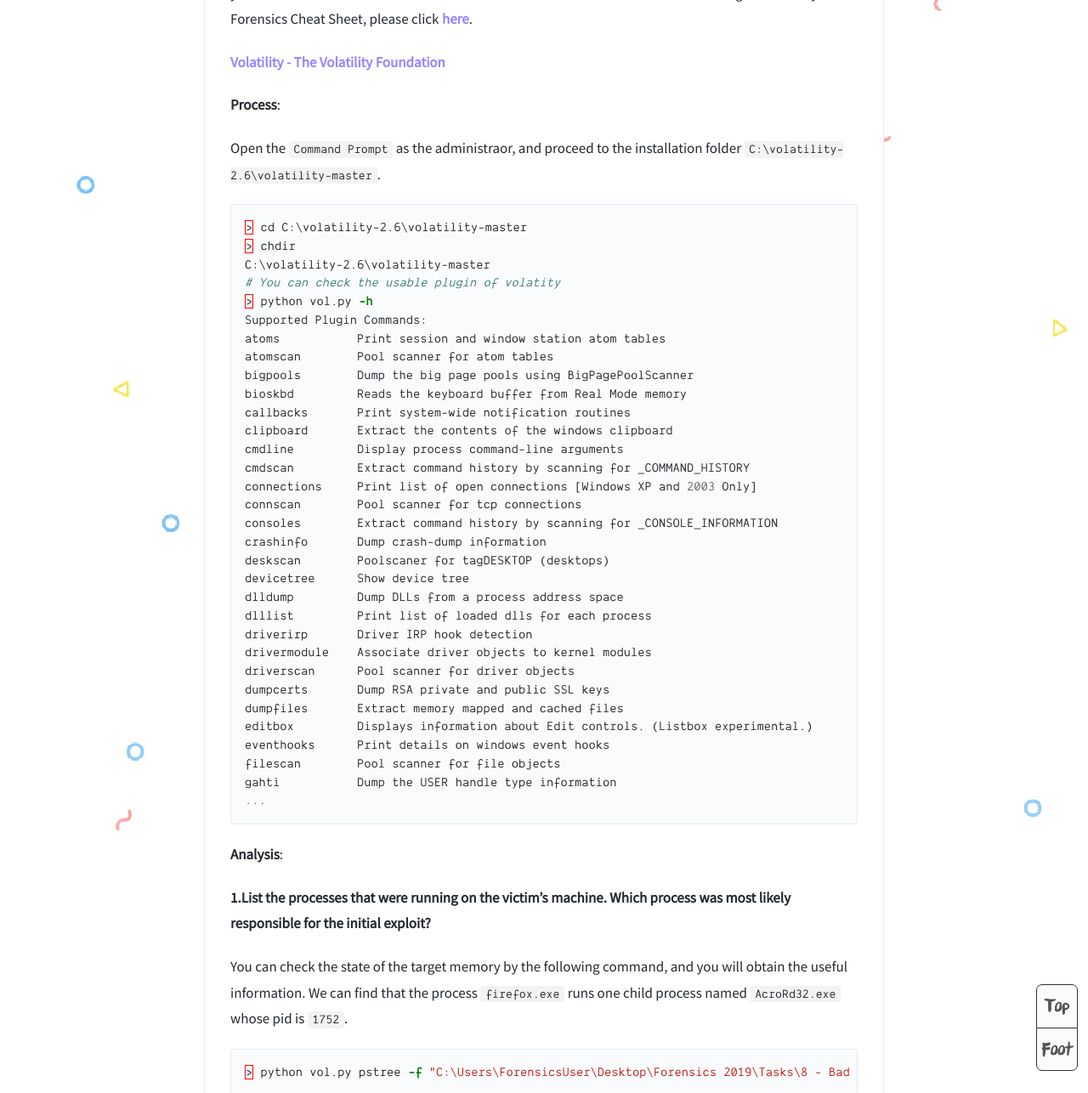
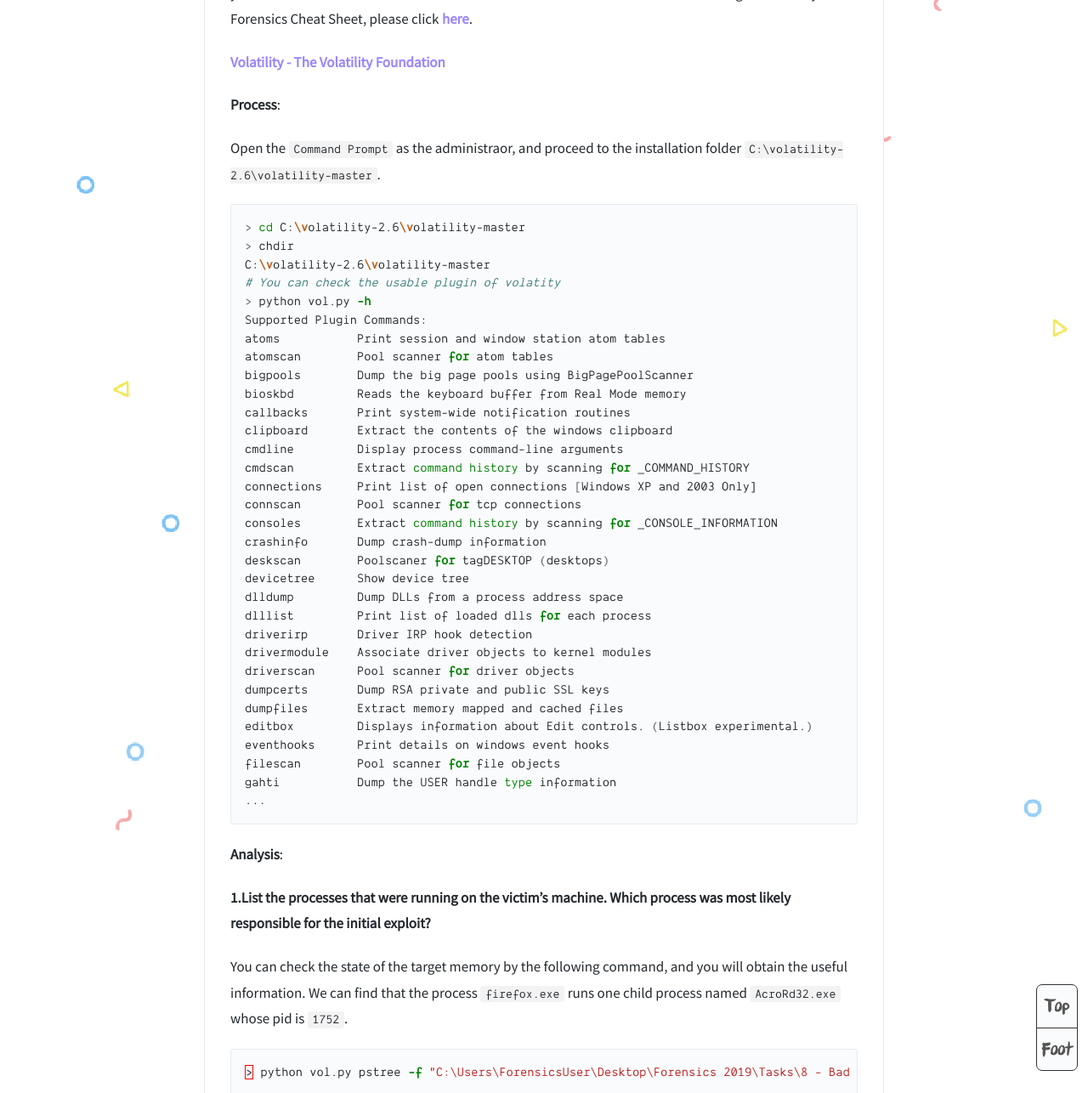
Before and after one commit to DoHerasYang/DoHerasYang.github.io, a Jekyll site: the page built from _posts/2019-12-19-Digital Forensics.md, in a window 1280 px wide and 1400 px high, scrolled down 30980 px, cut to the strip 0-1286 px from the top of the window. Shown: the whole strip at 85% size. Built offline with Jekyll 4.4.1, drawn with Linux system fonts in a browser that asks for light colours; comment, search, counter and statistics services are not loaded.

Commit message:
Update Digital Forensics

````diff
--- a/_posts/2019-12-19-Digital Forensics.md
+++ b/_posts/2019-12-19-Digital Forensics.md
@@ -453,7 +453,7 @@ In this section, we use the  well-known open source  forensics framework `volati
 
 Open the `Command Prompt` as the administraor, and proceed to the installation folder `C:\volatility-2.6\volatility-master`.
 
-```powershell
+```shell
 > cd C:\volatility-2.6\volatility-master
 > chdir
 C:\volatility-2.6\volatility-master
````
Also changed, not shown: 2 other files.
